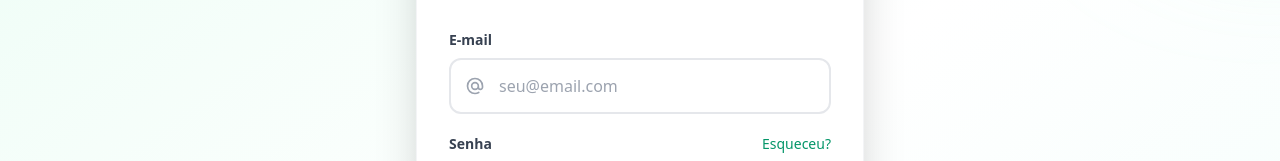
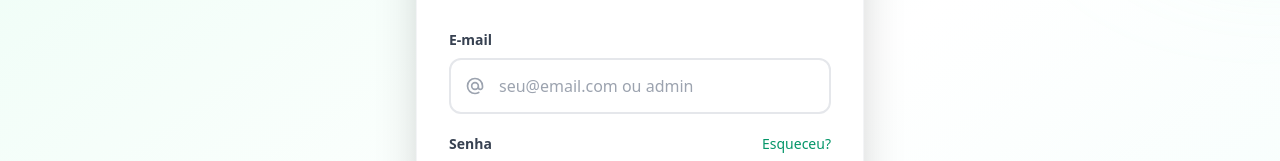
Before and after one commit to socdefainder-oss/pronto-frontend, a Next.js app: page /login in a window 1280 px wide. Shown: the part 239-400 px from the top of the page. Built offline with nearby package versions, Linux system fonts and the light colour scheme; no server answers.

Commit message:
fix: change email input to text to allow admin username

```diff
--- a/app/login/page.tsx
+++ b/app/login/page.tsx
@@ -137,12 +137,12 @@ export default function LoginPage() {
                   </div>
                   <input
                     id="email"
-                    type="email"
+                    type="text"
                     required
                     value={email}
                     onChange={(e) => setEmail(e.target.value)}
                     className="w-full pl-12 pr-4 py-3.5 border-2 border-gray-200 rounded-xl focus:border-emerald-500 focus:ring-4 focus:ring-emerald-500/10 outline-none transition text-gray-900 placeholder-gray-400"
-                    placeholder="seu@email.com"
+                    placeholder="seu@email.com ou admin"
                     autoComplete="email"
                   />
                 </div>
```
